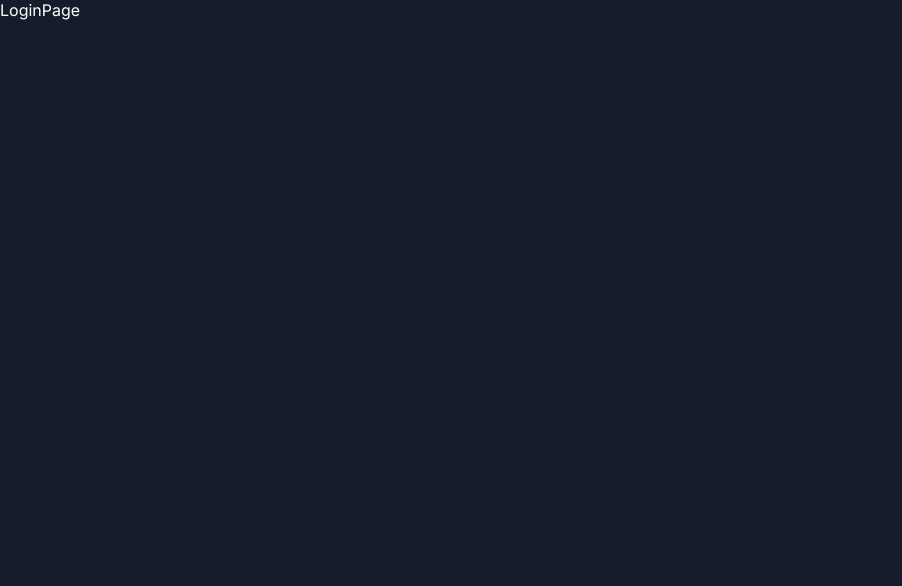
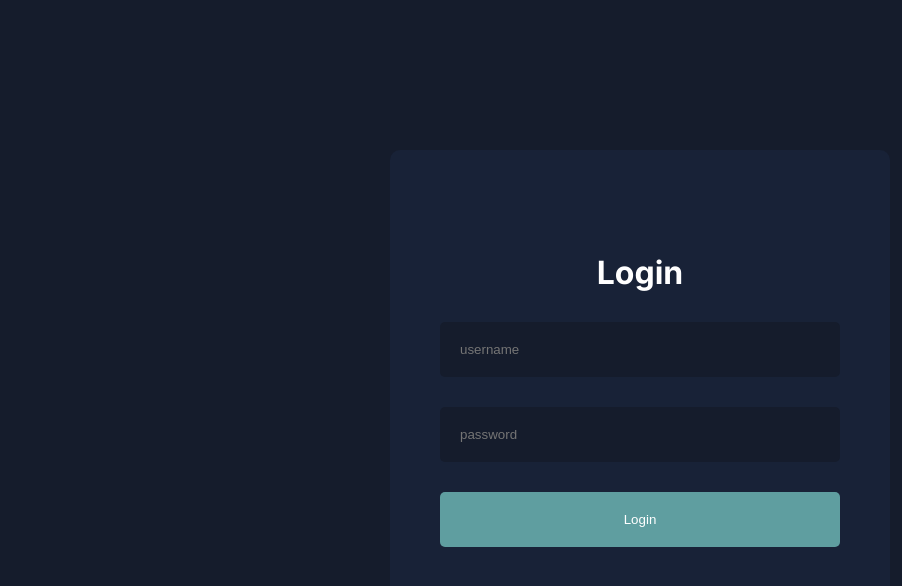
Before and after one commit to glowackimaciek/dashboard_next.js, a Next.js app: page /login in a window 1280 px wide. Shown: the top 586 px of the page, without its empty margins (0-902 px from the left). Built offline with nearby package versions, Linux system fonts and the light colour scheme.

Commit message:
Add LoginPage

```diff
--- a/app/dashboard/users/[id]/sigleUser.module.css
+++ b/app/dashboard/users/[id]/sigleUser.module.css
@@ -19,6 +19,7 @@
     border-radius: 10px;
     font-weight: bold;
     color: var(--textSoft);
+    height: max-content;
 }
 
 .imgContainer {
--- /dev/null
+++ b/app/login/login.module.css
@@ -0,0 +1,39 @@
+.container {
+    width: 100%;
+    height: 100vh;
+    display: flex;
+    justify-content: center;
+    align-items: center;
+}
+
+.form {
+    background-color: var(--bgSoft);
+    padding: 50px;
+    border-radius: 10px;
+    width: 500px;
+    height: 500px;
+    display: flex;
+    flex-direction: column;
+    justify-content: center;
+    align-items: center;
+    gap: 30px;
+}
+
+.form input {
+    width: 100%;
+    padding: 20px;
+    border-radius: 5px;
+    background-color: var(--bg);
+    color: var(--text);
+    border: none;
+}
+
+.form button {
+    width: 100%;
+    padding: 20px;
+    border-radius: 5px;
+    border: none;
+    color: var(--text);
+    background-color: cadetblue;
+    cursor: pointer;
+}
--- a/app/login/page.jsx
+++ b/app/login/page.jsx
@@ -1,5 +1,16 @@
+import styles from "@/app/login/login.module.css"
+
 const LoginPage = () => {
-    return <div>LoginPage</div>
+    return (
+        <div className={styles.container}>
+            <form action="" className={styles.form}>
+                <h1>Login</h1>
+                <input type="text" placeholder="username" />
+                <input type="password" placeholder="password" />
+                <button type="submit">Login</button>
+            </form>
+        </div>
+    )
 };
 
 export default LoginPage;
```
